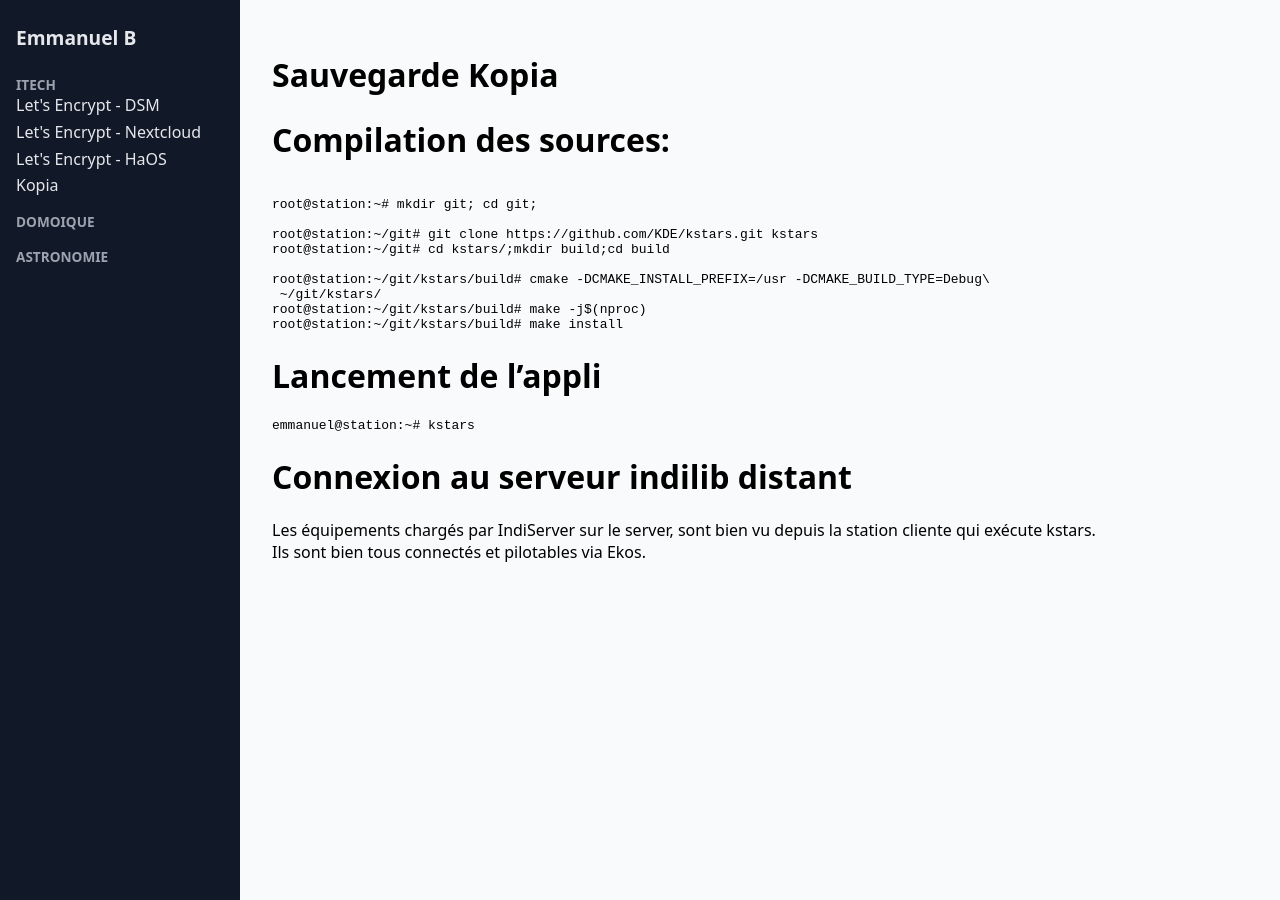
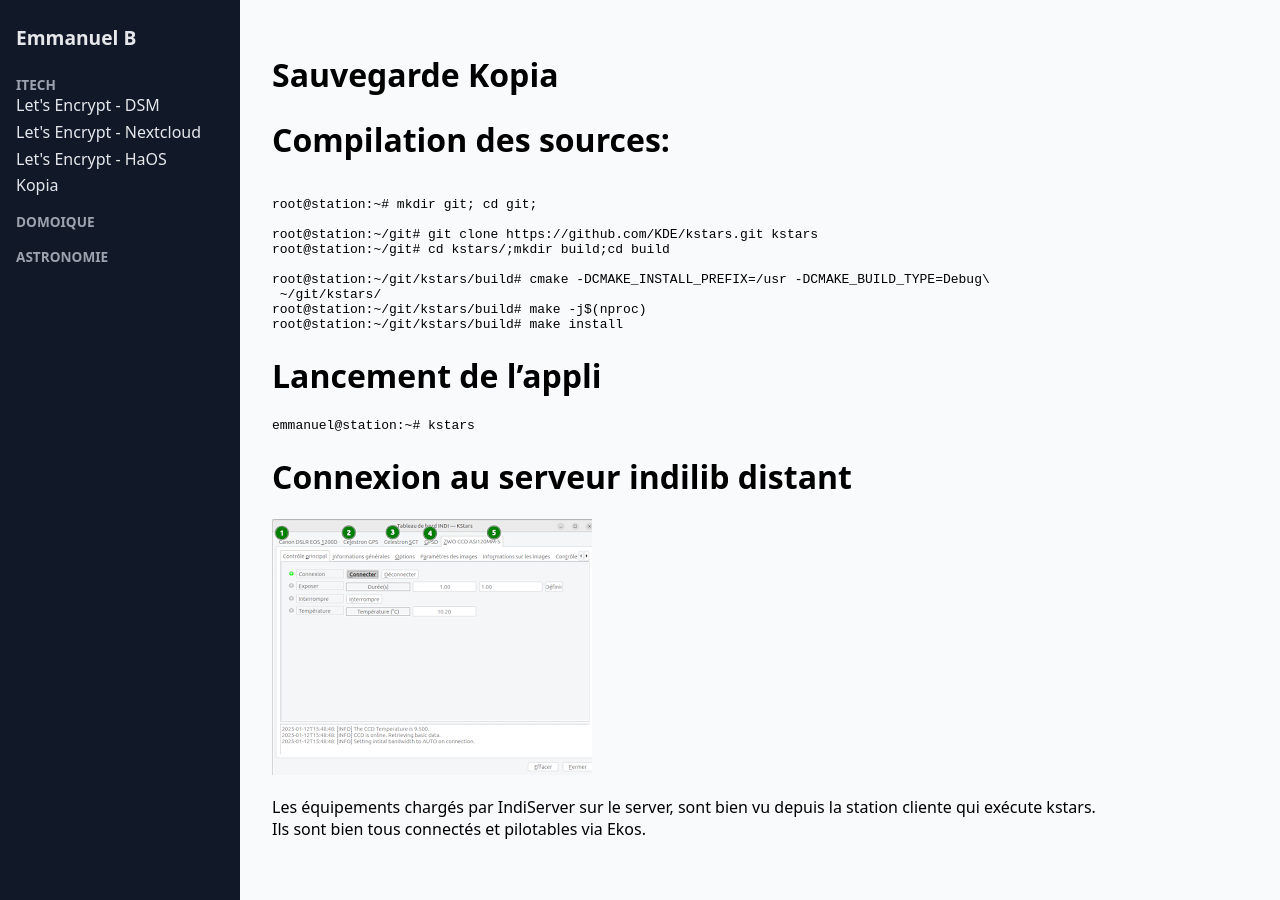
Before and after one commit to CosmicExplorator/cosmicexplorator.github.io, a Jekyll site: the page built from _pages/astronomie/compilUseKstars.md, in a window 1280 px wide. Built offline with Jekyll 4.4.1, drawn with Linux system fonts in a browser that asks for light colours.

Commit message:
Update compilUseKstars.md with image and cleanup
Added an image to the documentation and removed unnecessary blank lines.

```diff
--- a/_pages/astronomie/compilUseKstars.md
+++ b/_pages/astronomie/compilUseKstars.md
@@ -32,9 +32,6 @@
 # Connexion au serveur indilib distant
 
 
-
-
-
-
+![Projet Indilib](/assets/images/compilUseKstars/2025-01-12_20-48.png)
 
 Les équipements chargés par IndiServer sur le server, sont bien vu depuis la station cliente qui exécute kstars.  Ils sont bien tous connectés et pilotables via Ekos.
```
